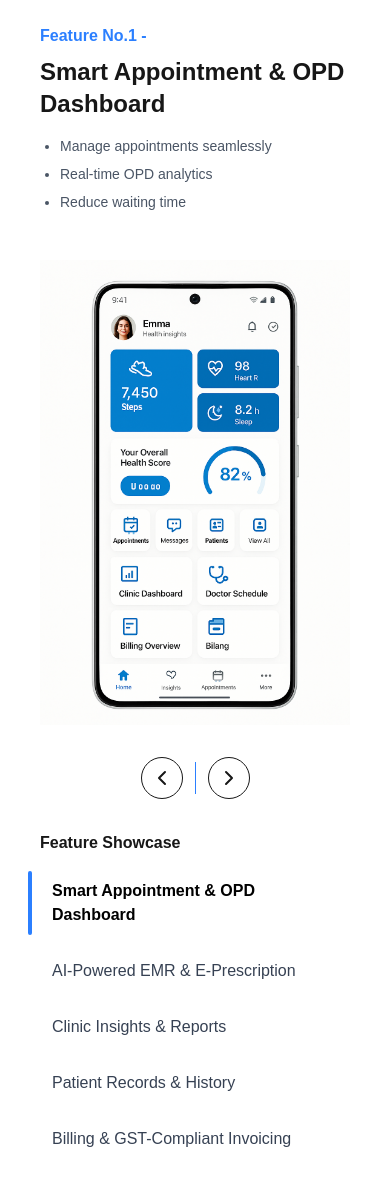
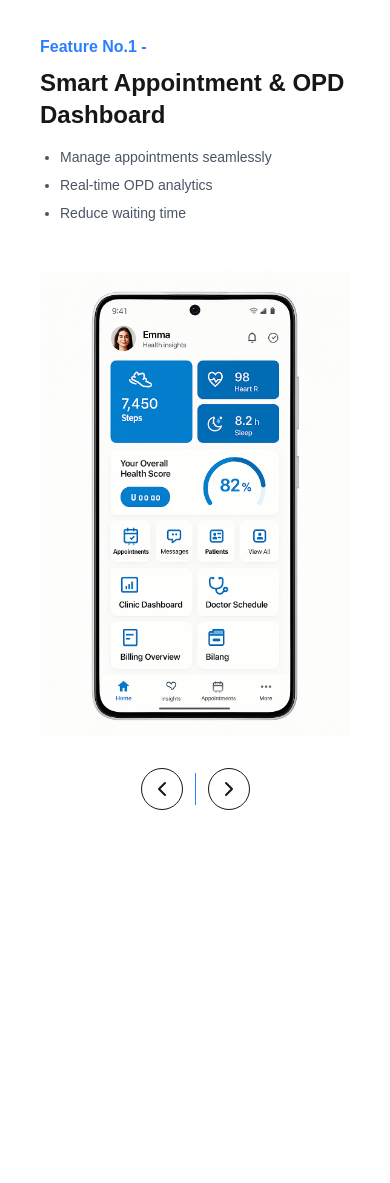
Before and after one commit to Aaaush-maurya/Task, a Next.js app in the folder preva/: page / in a window 390 px wide. After the commit the page ends 844 px from the top, so only its background shows below. Built offline with nearby package versions, Linux system fonts and the light colour scheme.

Commit message:
mobile feature list

```diff
--- a/preva/app/components/FeatureShowcase.js
+++ b/preva/app/components/FeatureShowcase.js
@@ -77,11 +77,7 @@ export default function FeatureShowcase() {
             />
           </div>
 
-          {/* Feature List - Mobile: Third */}
-          <div className="px-4 mt-8">
-            <h3 className="text-base font-semibold mb-4">Feature Showcase</h3>
-            <FeatureList features={features} index={index} setIndex={setIndex} />
-          </div>
+
         </div>
 
         {/* Desktop Layout: Image Center, Content Left/Right */}
```
